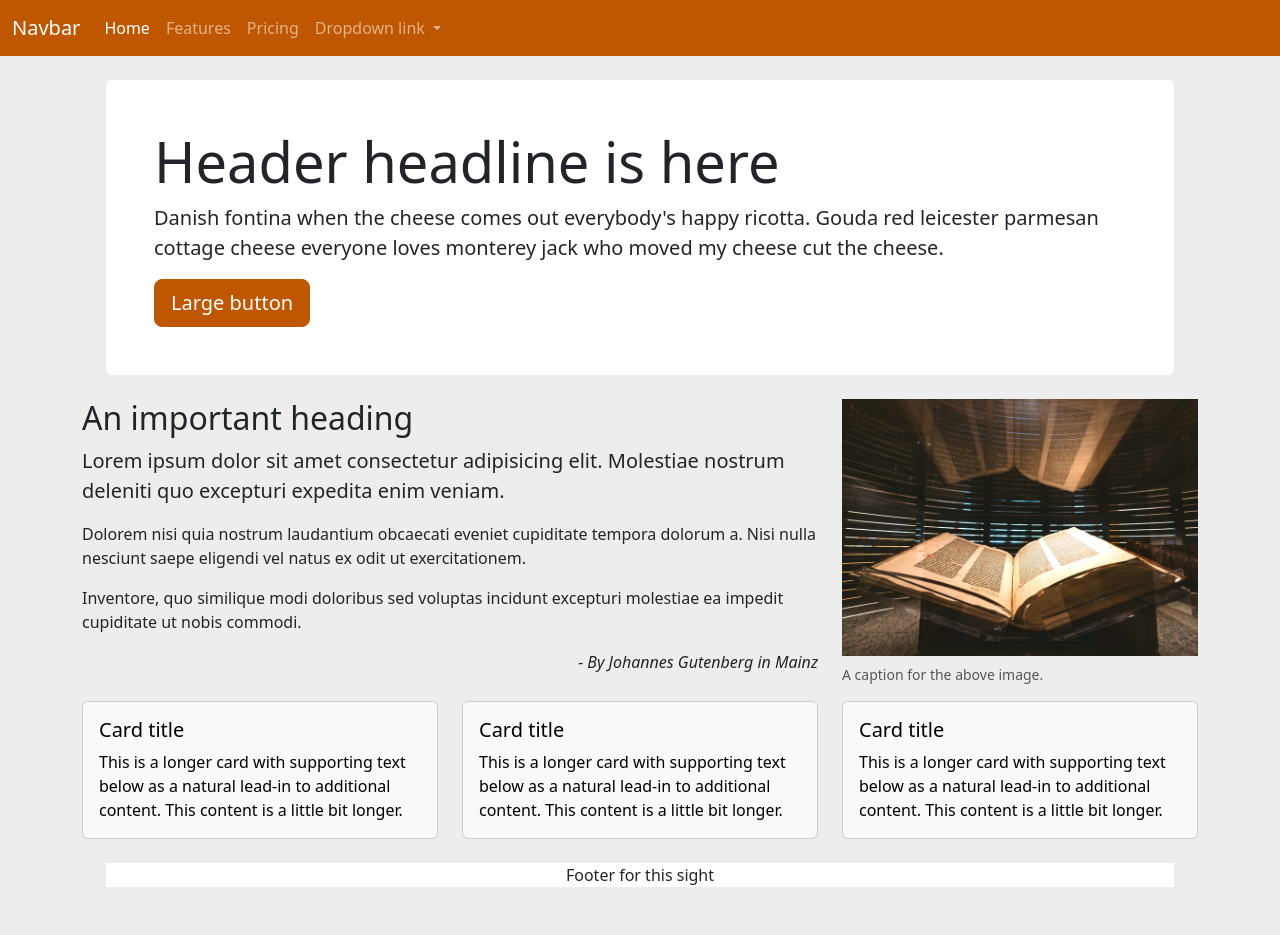
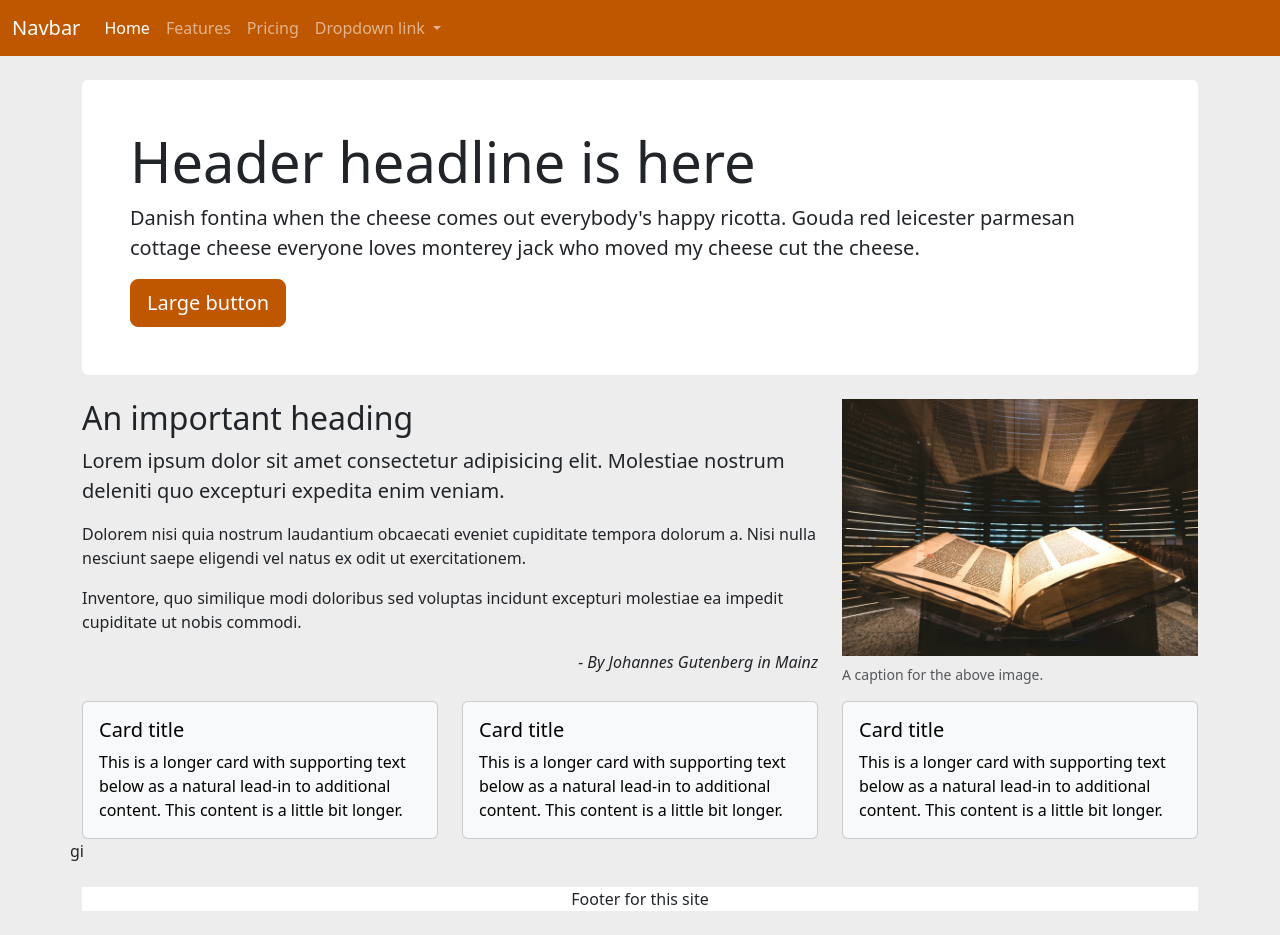
Before and after one commit to lunareichert/lunareichert-bootstrap, a website: page src/index.html in a window 1280 px wide. Before the commit the page ends 911 px from the top, so only its background shows below. Drawn offline with nearby package versions, Linux system fonts and the light colour scheme; files that its build step writes are made by us from their sources; files whose address does not match are found by name.

Commit message:
final changes

```diff
--- a/src/index.html
+++ b/src/index.html
@@ -42,7 +42,7 @@
   </nav>
 
   <div class="container">
-    <header class="bg-white m-4 p-5 rounded">
+    <header class="bg-white my-4 p-5 rounded">
       <h1 class="display-4">Header headline is here</h1>
       <p class="lead">Danish fontina when the cheese comes out everybody's happy ricotta. Gouda red leicester parmesan cottage cheese everyone loves monterey jack who moved my cheese cut the cheese.</p>
       <button type="button" class="btn btn-primary btn-lg">Large button</button>
@@ -92,13 +92,13 @@
             <p class="card-text">This is a longer card with supporting text below as a natural lead-in to additional content. This content is a little bit longer.</p>
           </div>
         </div>
-      </div>
+      </div>gi
     </div>
   </div>
 
  <div class="div container text-center">
-  <footer class="bg-white m-4 p-.5">
-    <p> Footer for this sight</p>
+  <footer class="bg-white my-4">
+    <p> Footer for this site</p>
   </footer>
  </div>
 
```
Also changed, not shown: docs/index.html (+4 -4 lines).
